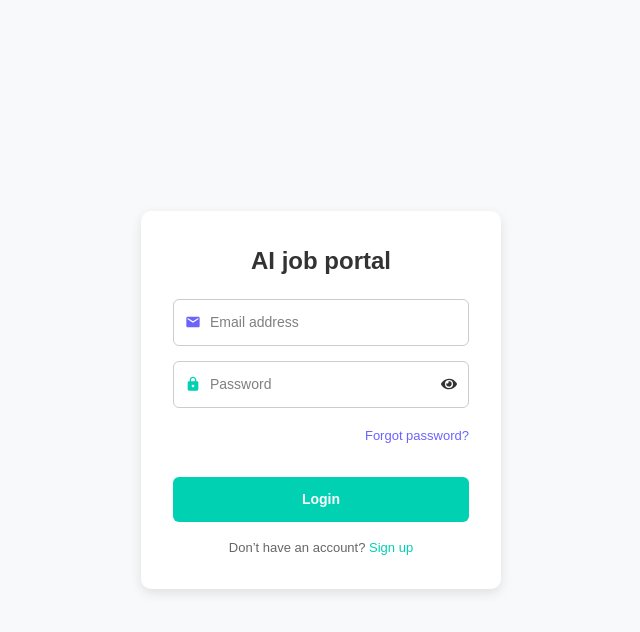
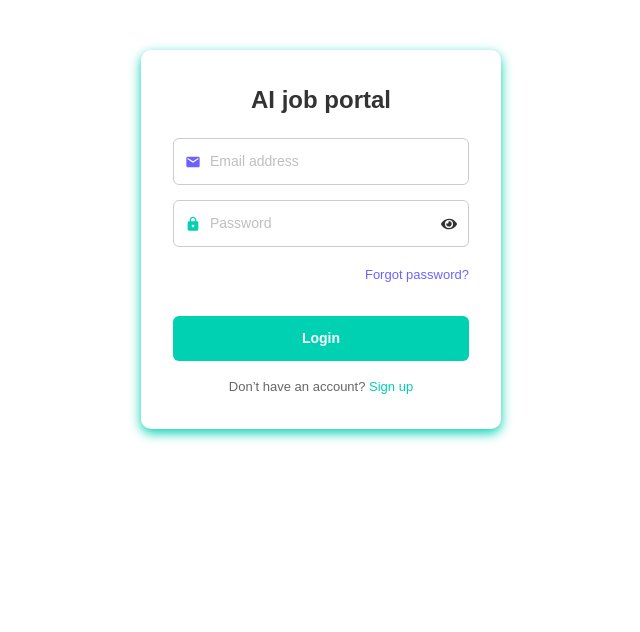
Before and after one commit to Chanikya-Sanapala/CHANIX-FUTURE-OF-AI-RECRUITMENT, a Next.js app in the folder frontend/: page /components/Login in a window 1280 px wide. Shown: the top 632 px of the page, without its empty margins (319-959 px from the left). Built offline with nearby package versions, Linux system fonts and the light colour scheme.

Commit message:
Update globals.css file

```diff
--- a/frontend/src/app/globals.css
+++ b/frontend/src/app/globals.css
@@ -19,29 +19,22 @@
   }
 }
 
-* {
-  margin: 0;
-  padding: 0;
-  box-sizing: border-box;
+body {
+  background-color: white;
+  /* background: var(--background); */
+  color: var(--foreground);
+  font-family: Arial, Helvetica, sans-serif;
 }
-
-body {
-  font-family: Arial, sans-serif;
-  background-color: #F8F9FA;
-  display: flex;
-  justify-content: center;
-  align-items: center;
-  min-height: 100vh;
-}
-
 
 .login-card {
   background: #fff;
+  margin: auto;
   width: 100%;
+  margin-top: 50px;
   max-width: 360px;
   padding: 2rem;
   border-radius: 10px;
-  box-shadow: 0px 4px 12px rgba(0,0,0,0.1);
+  box-shadow: 0px 4px 12px #00D1B2;
   text-align: center;
 }
 
@@ -61,6 +54,7 @@ body {
 
 .input-wrapper {
   position: relative;
+  color: gray;
   margin-bottom: 15px;
 }
 
```
